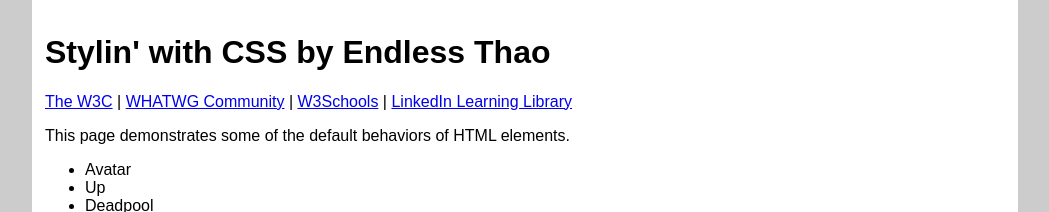
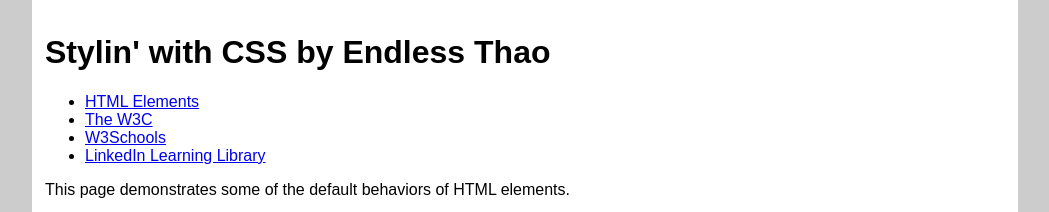
Before and after one commit to endlesss123/styling-with-CSS, a plain HTML site: page index.html in a window 1280 px wide. Shown: the top 212 px of the page, without its empty margins (115-1164 px from the left). Drawn offline with Linux system fonts and the light colour scheme.

Commit message:
Adds new nav

```diff
--- a/index.html
+++ b/index.html
@@ -2,6 +2,8 @@
 <html lang="en">
 <head>
   <meta charset="utf-8">
+ <meta name="viewport" content="width=device-width, initial-scale=1">
+
   <meta name="robots" content="noindex, nofollow">
   <title>Stylin' with CSS by Endless Thao</title>
   <style>
@@ -37,12 +39,15 @@ body {
 <body>
   <header>
       <h1>Stylin' with CSS by Endless Thao</h1>
-      <nav>
-          <a href="https://www.w3.org/" target="_blank">The W3C</a> |
-          <a href="https://whatwg.org/" target="_blank">WHATWG Community</a> |
-          <a href="https://www.w3schools.com/" target="_blank">W3Schools</a> |
-          <a href="https://linkedin.com/learning">LinkedIn Learning Library</a>
-      </nav>
+
+<nav>
+   <ul>
+       <li><a href="elements.html" target="_blank">HTML Elements</a></li>
+       <li><a href="https://www.w3.org/" target="_blank">The W3C</a></li>
+       <li><a href="https://www.w3schools.com/" target="_blank">W3Schools</a></li>
+       <li><a href="https://linkedin.com/learning/login" target="_blank">LinkedIn Learning Library</a></li>
+   </ul>
+</nav>
   </header>
   <p>This page demonstrates some of the default behaviors of HTML elements.</p>
    <div>
```
